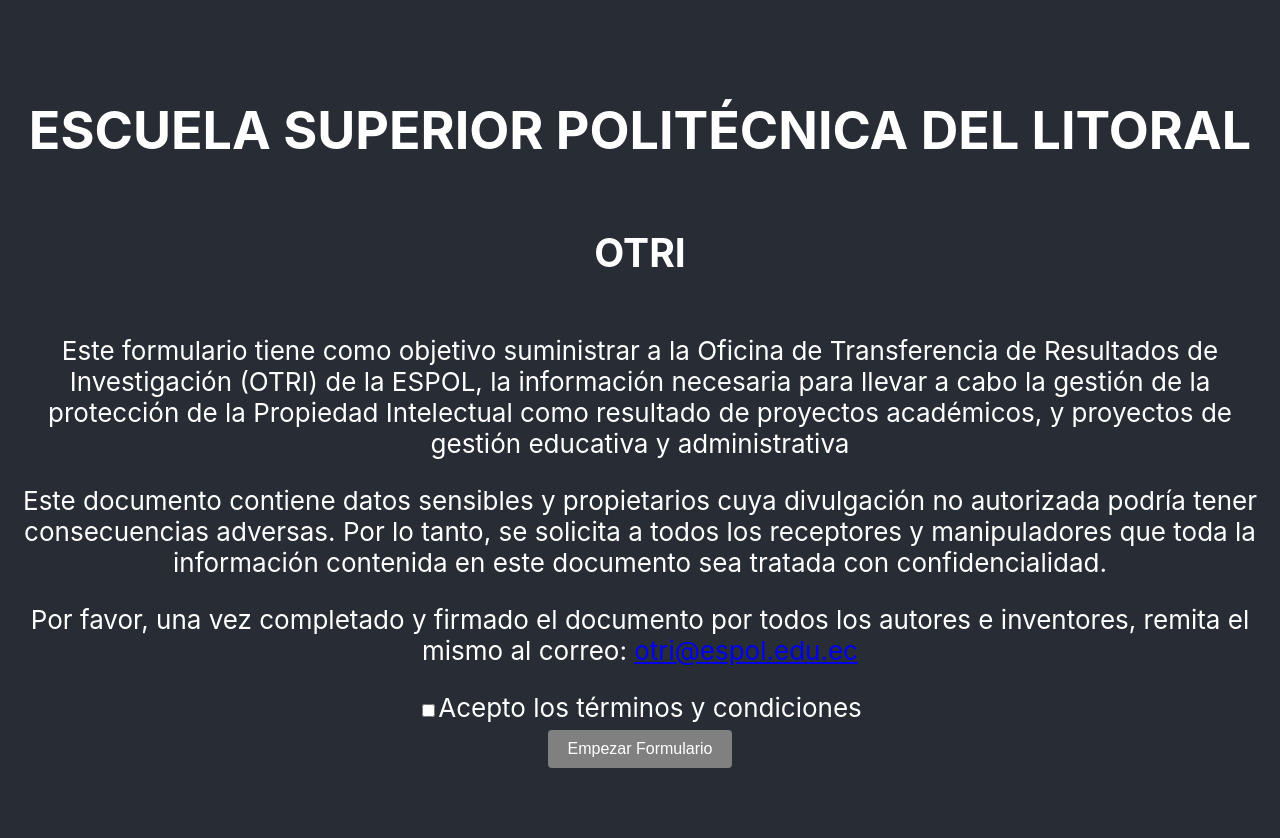
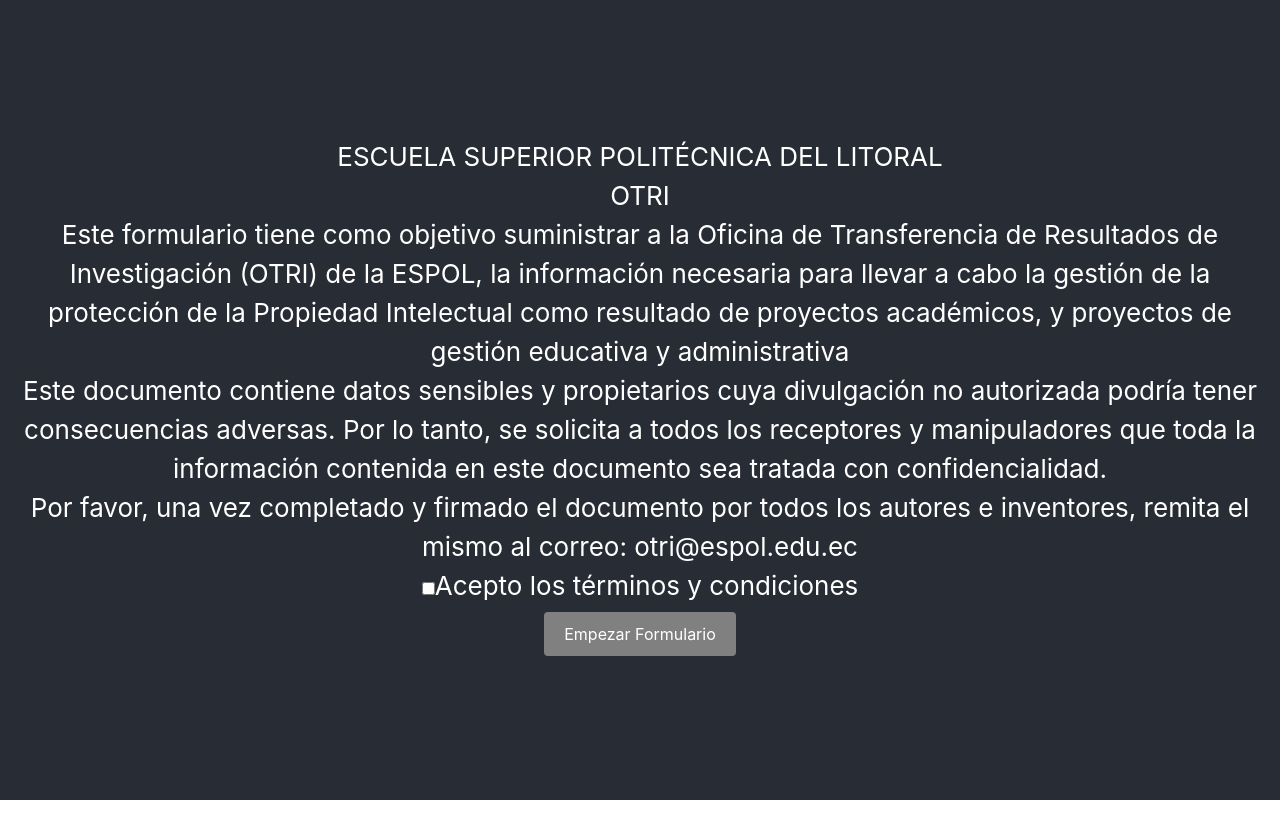
Before and after one commit to kevcorti/SoftwareEngineering, a React (Create React App) app in the folder formotri/: page / in a window 1280 px wide. After the commit the page ends 800 px from the top, so only its background shows below. Built offline with nearby package versions, Linux system fonts and the light colour scheme.

Commit message:
Tailwind installed

```diff
--- a/formotri/package.json
+++ b/formotri/package.json
@@ -7,9 +7,12 @@
     "@testing-library/jest-dom": "^5.17.0",
     "@testing-library/react": "^13.4.0",
     "@testing-library/user-event": "^13.5.0",
+    "autoprefixer": "^10.4.19",
+    "postcss": "^8.4.38",
     "react": "^18.3.1",
     "react-dom": "^18.3.1",
     "react-scripts": "5.0.1",
+    "tailwindcss": "^3.4.4",
     "web-vitals": "^2.1.4"
   },
   "scripts": {
--- /dev/null
+++ b/formotri/postcss.config.js
@@ -0,0 +1,7 @@
+// postcss.config.js
+module.exports = {
+    plugins: {
+      tailwindcss: {},
+      autoprefixer: {},
+    },
+  };
--- a/formotri/src/App.css
+++ b/formotri/src/App.css
@@ -1,4 +1,7 @@
 /* App.css */
+@import 'tailwindcss/base';
+@import 'tailwindcss/components';
+@import 'tailwindcss/utilities';
 
 /* General styles for the application */
 .App {
--- a/formotri/src/index.css
+++ b/formotri/src/index.css
@@ -1,3 +1,6 @@
+@import 'tailwindcss/base';
+@import 'tailwindcss/components';
+@import 'tailwindcss/utilities';
 body {
   margin: 0;
   font-family: -apple-system, BlinkMacSystemFont, 'Segoe UI', 'Roboto', 'Oxygen',
--- /dev/null
+++ b/formotri/tailwind.config.js
@@ -0,0 +1,9 @@
+// tailwind.config.js
+module.exports = {
+    content: [
+      "./src/**/*.{js,ts,jsx,tsx}",
+      "./public/index.html",
+    ],
+    theme: {},
+    plugins: [],
+  };
```
Also changed, not shown: 1 other file (tests, documents, lock files or other folders).
